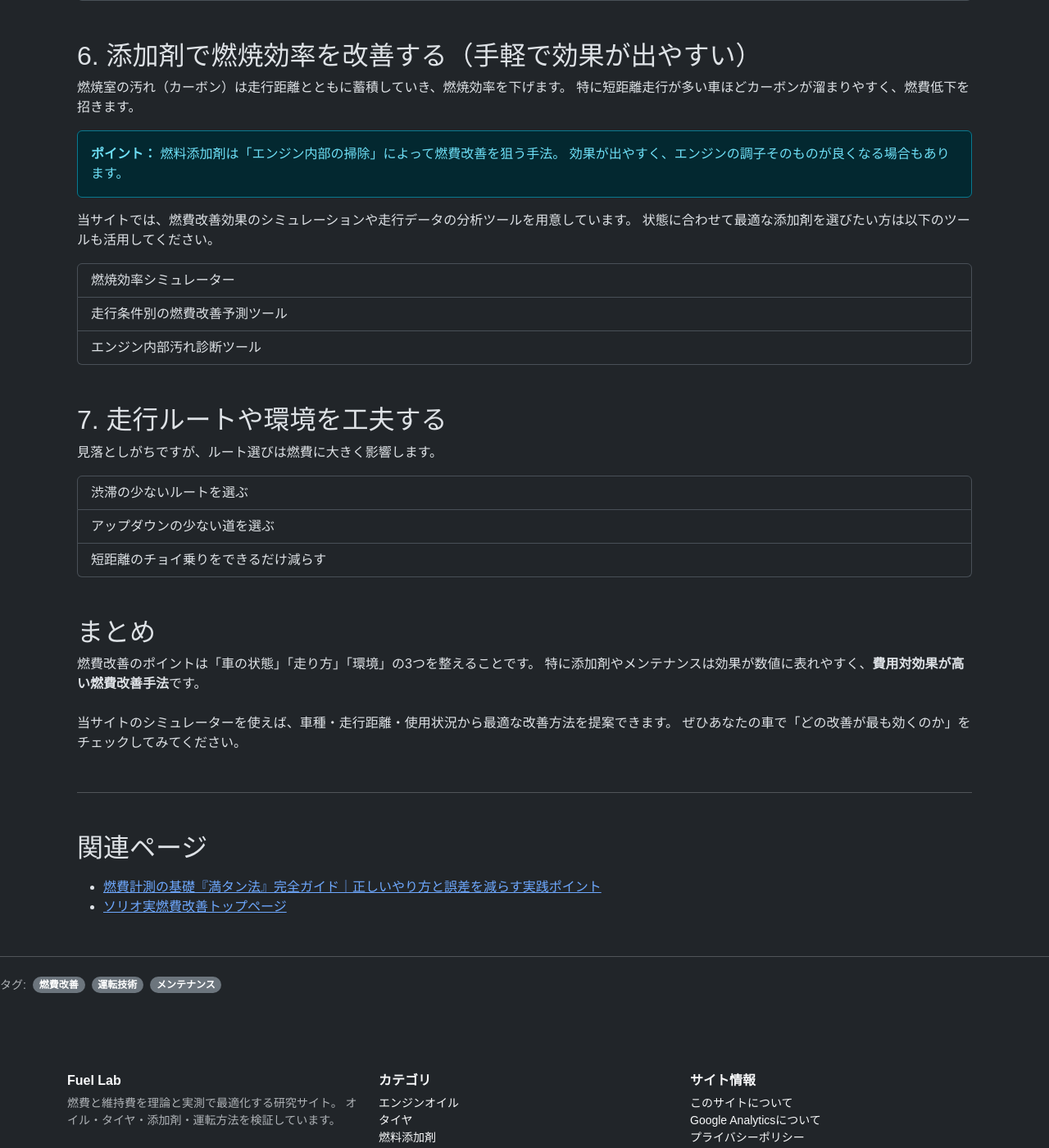
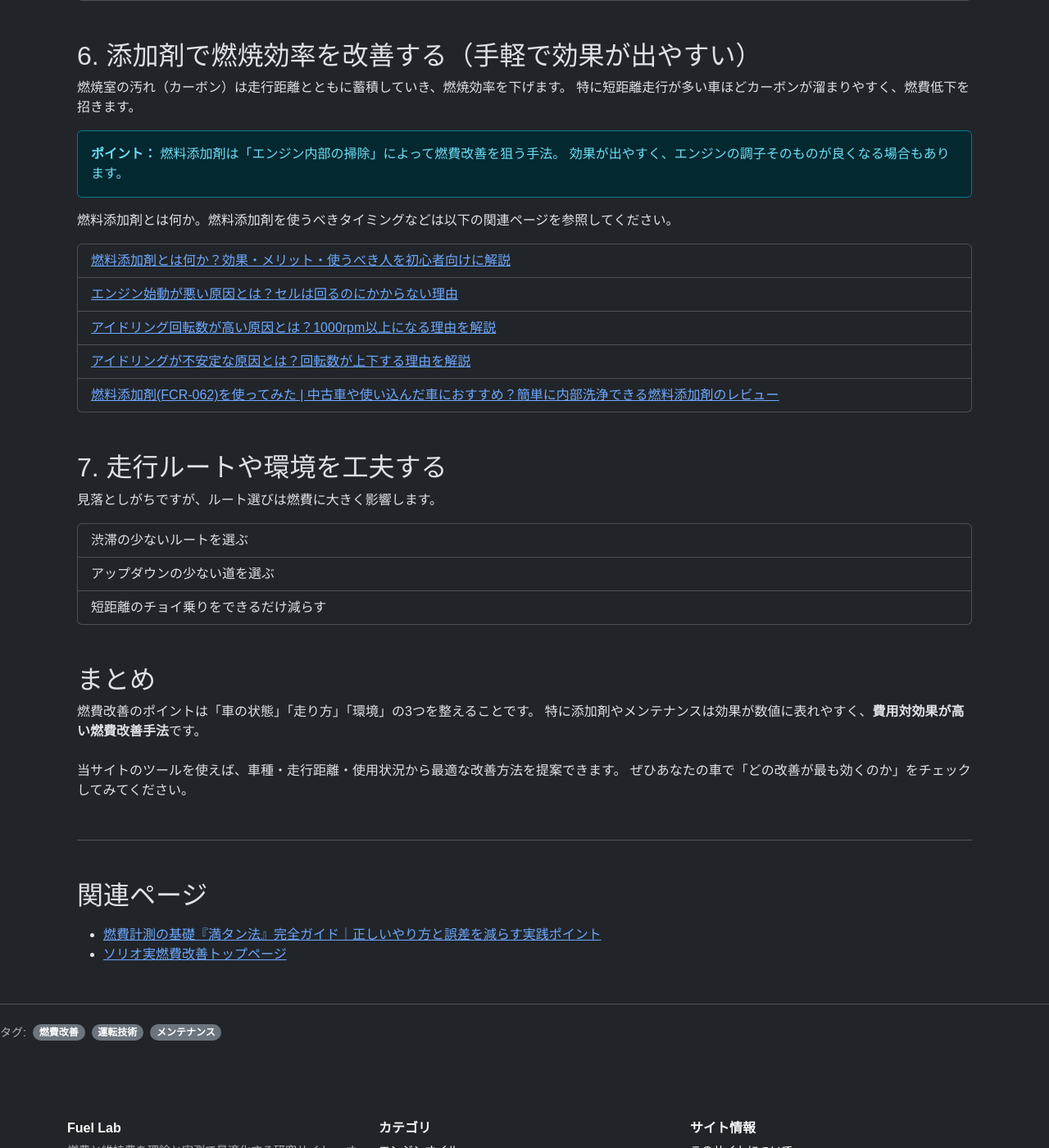
Before and after one commit to funyapar-org/fuel-lab, a Jekyll site: the page built from _knowledge/first-action.md, in a window 1280 px wide and 1400 px high, scrolled down 1635 px. Shown: the whole window at 82% size. Built offline with Jekyll 4.4.1, drawn with Linux system fonts in a browser that asks for light colours.

Commit message:
fix link

```diff
--- a/_knowledge/first-action.md
+++ b/_knowledge/first-action.md
@@ -100,14 +100,25 @@ tags:
   </div>
 
   <p>
-    当サイトでは、燃費改善効果のシミュレーションや走行データの分析ツールを用意しています。
-    状態に合わせて最適な添加剤を選びたい方は以下のツールも活用してください。
+    燃料添加剤とは何か。燃料添加剤を使うべきタイミングなどは以下の関連ページを参照してください。
   </p>
 
   <ul class="list-group mb-4">
-    <li class="list-group-item">燃焼効率シミュレーター</li>
-    <li class="list-group-item">走行条件別の燃費改善予測ツール</li>
-    <li class="list-group-item">エンジン内部汚れ診断ツール</li>
+    <li class="list-group-item">
+      <a href="/fuel-lab/knowledge/fuel-additive.html">燃料添加剤とは何か？効果・メリット・使うべき人を初心者向けに解説</a>
+    </li>
+    <li class="list-group-item">
+      <a href="/fuel-lab/knowledge/engine-start-bad.html">エンジン始動が悪い原因とは？セルは回るのにかからない理由</a>
+    </li>
+    <li class="list-group-item">
+      <a href="/fuel-lab/knowledge/idle-high.html">アイドリング回転数が高い原因とは？1000rpm以上になる理由を解説</a>
+    </li>
+    <li class="list-group-item">
+      <a href="/fuel-lab/knowledge/idle-unstable.html">アイドリングが不安定な原因とは？回転数が上下する理由を解説</a>
+    </li>
+    <li class="list-group-item">
+      <a href="/fuel-lab/solio/fcr062-effect.html">燃料添加剤(FCR-062)を使ってみた | 中古車や使い込んだ車におすすめ？簡単に内部洗浄できる燃料添加剤のレビュー</a>
+    </li>
   </ul>
 
   <h2 class="mt-5">7. 走行ルートや環境を工夫する</h2>
@@ -125,7 +136,7 @@ tags:
   </p>
 
   <p class="mt-4">
-    当サイトのシミュレーターを使えば、車種・走行距離・使用状況から最適な改善方法を提案できます。
+    当サイトのツールを使えば、車種・走行距離・使用状況から最適な改善方法を提案できます。
     ぜひあなたの車で「どの改善が最も効くのか」をチェックしてみてください。
   </p>
 
```
